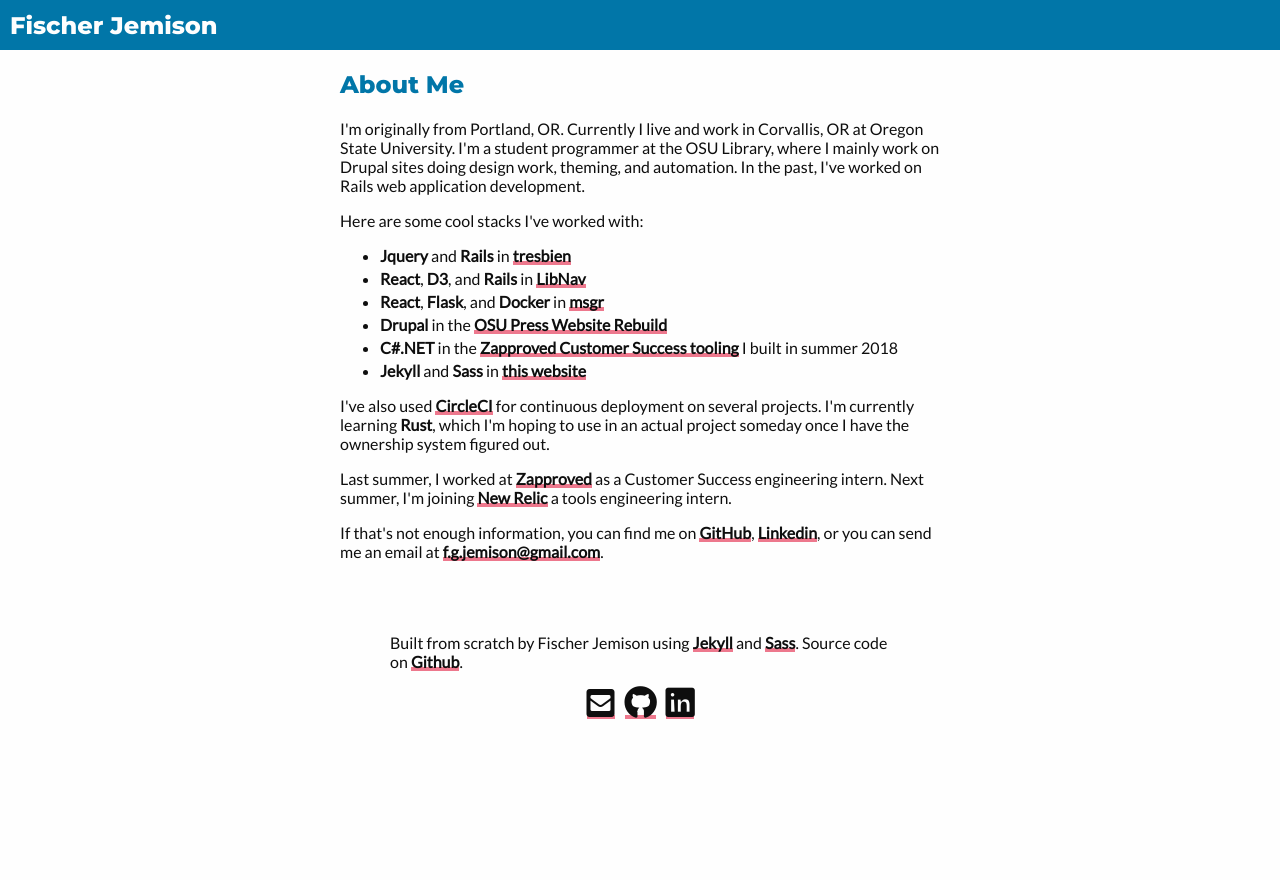
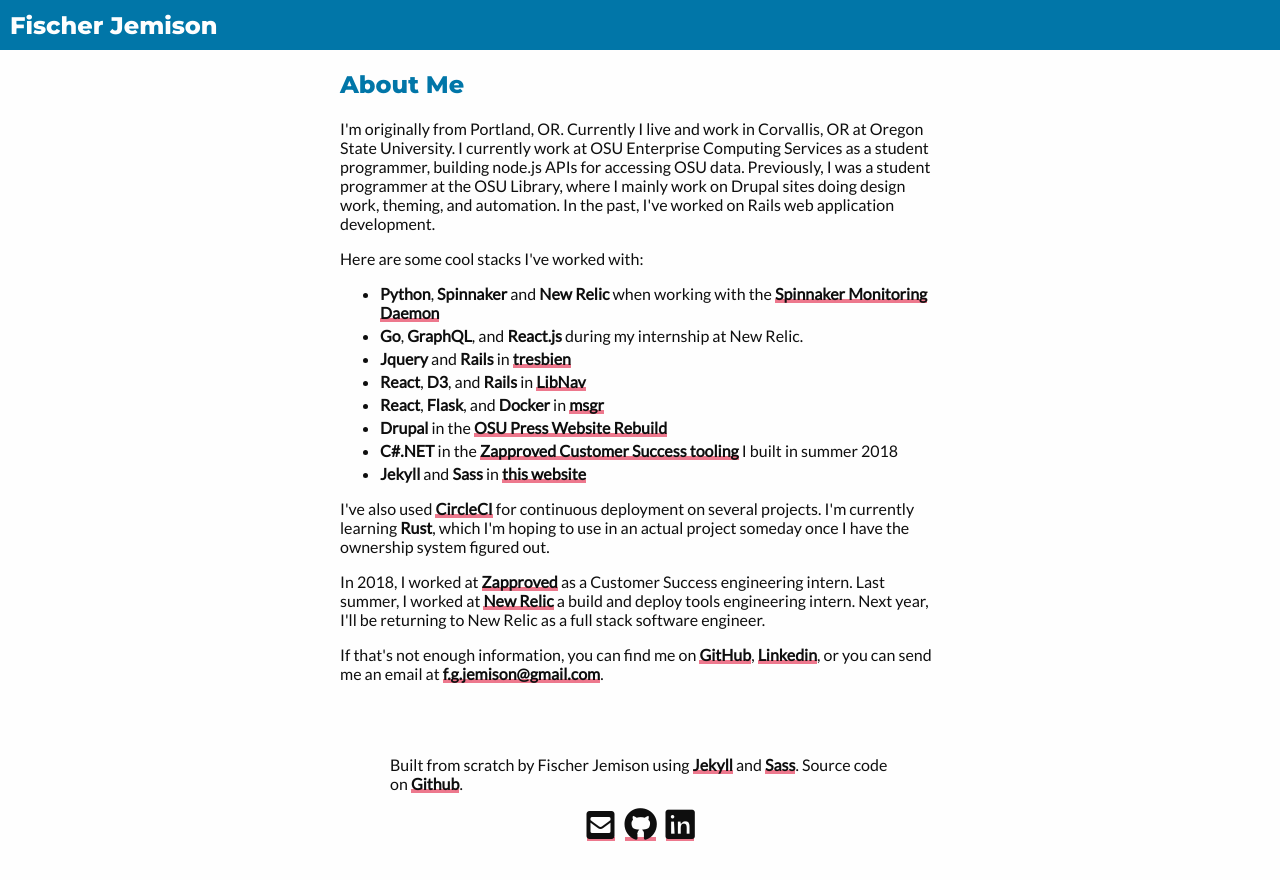
Before and after one commit to jemisonf/jemisonf.github.io, a Jekyll site: the page built from about.html, in a window 1280 px wide. Shown: the top 880 px of the page. Built offline with Jekyll 4.4.1, drawn with Linux system fonts in a browser that asks for light colours.

Commit message:
updates about

```diff
--- a/about.html
+++ b/about.html
@@ -2,52 +2,83 @@
 layout: default
 title: About Me
 ---
+
 <section class="page-section narrow">
-
   <h2>About Me</h2>
 
   <p>
-    I'm originally from Portland, OR.
-    Currently I live and work in Corvallis, OR at Oregon State University.
-    I'm a student programmer at the OSU Library, where I mainly work on Drupal sites doing design work, theming, and automation.
-    In the past, I've worked on Rails web application development.
+    I'm originally from Portland, OR. Currently I live and work in Corvallis, OR
+    at Oregon State University. I currently work at OSU Enterprise Computing
+    Services as a student programmer, building node.js APIs for accessing OSU
+    data. Previously, I was a student programmer at the OSU Library, where I
+    mainly work on Drupal sites doing design work, theming, and automation. In
+    the past, I've worked on Rails web application development.
   </p>
 
   <p>Here are some cool stacks I've worked with:</p>
 
   <ul>
     <li>
-        <strong>Jquery</strong> and <strong>Rails</strong> in <a href="projects/tresbien">tresbien</a>
+      <strong>Python</strong>, <strong>Spinnaker</strong> and
+      <strong>New Relic</strong> when working with the
+      <a href="projects/newrelic_spinnaker">Spinnaker Monitoring Daemon</a>
     </li>
     <li>
-        <strong>React</strong>, <strong>D3</strong>, and <strong>Rails</strong> in <a href="https://github.com/osulp/libnav-rails">LibNav</a>
+      <strong>Go</strong>, <strong>GraphQL</strong>, and
+      <strong>React.js</strong> during my internship at New Relic.
     </li>
     <li>
-        <strong>React</strong>, <strong>Flask</strong>, and <strong>Docker</strong> in <a href="projects/msgr">msgr</a>
+      <strong>Jquery</strong> and <strong>Rails</strong> in
+      <a href="projects/tresbien">tresbien</a>
     </li>
     <li>
-        <strong>Drupal</strong> in the <a href="https://github.com/osulp/osupress-theme">OSU Press Website Rebuild</a>
+      <strong>React</strong>, <strong>D3</strong>, and <strong>Rails</strong> in
+      <a href="https://github.com/osulp/libnav-rails">LibNav</a>
     </li>
     <li>
-        <strong>C#.NET</strong> in the <a href="projects/htmlfilestripper">Zapproved Customer Success tooling</a> I built in summer 2018
+      <strong>React</strong>, <strong>Flask</strong>, and
+      <strong>Docker</strong> in <a href="projects/msgr">msgr</a>
     </li>
     <li>
-        <strong>Jekyll</strong> and <strong>Sass</strong> in <a href="projects/fgj.codes">this website</a>
+      <strong>Drupal</strong> in the
+      <a href="https://github.com/osulp/osupress-theme"
+        >OSU Press Website Rebuild</a
+      >
+    </li>
+    <li>
+      <strong>C#.NET</strong> in the
+      <a href="projects/htmlfilestripper">Zapproved Customer Success tooling</a>
+      I built in summer 2018
+    </li>
+    <li>
+      <strong>Jekyll</strong> and <strong>Sass</strong> in
+      <a href="projects/fgj.codes">this website</a>
     </li>
   </ul>
 
-
   <p>
-    I've also used <a href="https://github.com/osulp/wwdl-php7/tree/ohs-stable_2_3/.circleci">CircleCI</a> for continuous deployment on several projects.
-    I'm currently learning <strong>Rust</strong>, which I'm hoping to use in an actual project someday once I have the ownership system figured out.
+    I've also used
+    <a href="https://github.com/osulp/wwdl-php7/tree/ohs-stable_2_3/.circleci"
+      >CircleCI</a
+    >
+    for continuous deployment on several projects. I'm currently learning
+    <strong>Rust</strong>, which I'm hoping to use in an actual project someday
+    once I have the ownership system figured out.
   </p>
 
   <p>
-    Last summer, I worked at <a href="https://zapproved.com">Zapproved</a> as a Customer Success engineering intern. Next summer, I'm joining <a href="https://newrelic.com">New Relic</a> a tools engineering intern.
+    In 2018, I worked at <a href="https://zapproved.com">Zapproved</a> as a
+    Customer Success engineering intern. Last summer, I worked at
+    <a href="https://newrelic.com">New Relic</a> a build and deploy tools
+    engineering intern. Next year, I'll be returning to New Relic as a full
+    stack software engineer.
   </p>
 
   <p>
-    If that's not enough information, you can find me on <a href="https://github.com/jemisonf">GitHub</a>, <a href="https://linkedin.com/in/fischer-jemison">Linkedin</a>, or you can send me an email at <a href="mailto:f.g.jemison@gmail.com">f.g.jemison@gmail.com</a>.
+    If that's not enough information, you can find me on
+    <a href="https://github.com/jemisonf">GitHub</a>,
+    <a href="https://linkedin.com/in/fischer-jemison">Linkedin</a>, or you can
+    send me an email at
+    <a href="mailto:f.g.jemison@gmail.com">f.g.jemison@gmail.com</a>.
   </p>
-
 </section>
```
Lines whose indentation alone changed are shown as unchanged.
